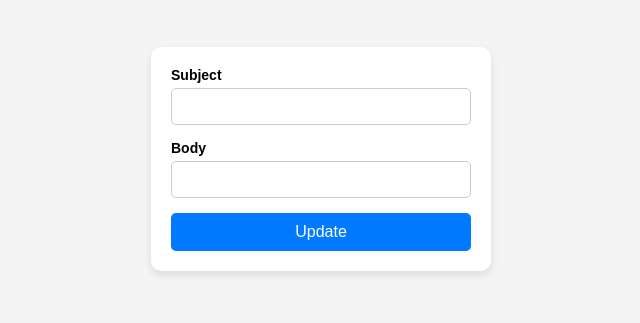
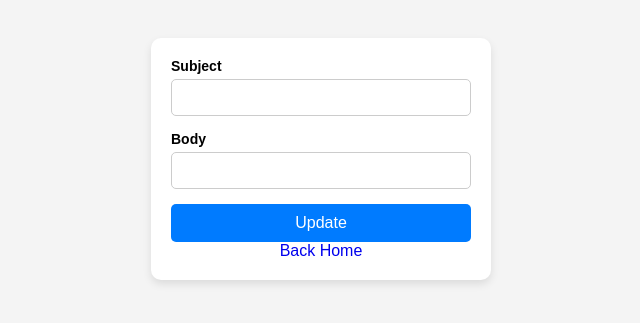
Before and after one commit to Solo-Ham/solonote.github.io, a plain HTML site: page update.html in a window 1280 px wide. Shown: the part 241-564 px from the top of the page, without its empty margins (319-959 px from the left). Drawn offline with Linux system fonts and the light colour scheme.

Commit message:
return home button

```diff
--- a/update.html
+++ b/update.html
@@ -14,7 +14,7 @@
         <label for="body">Body</label>
         <input name="body" type="text" id="body">
         <button type="submit" id="update">Update</button>
-        <a href="index.html" style="text-decoration: none;"></a>
+        <a href="index.html" style="text-decoration: none;">Back Home</a>
     </form>
 
 
```
